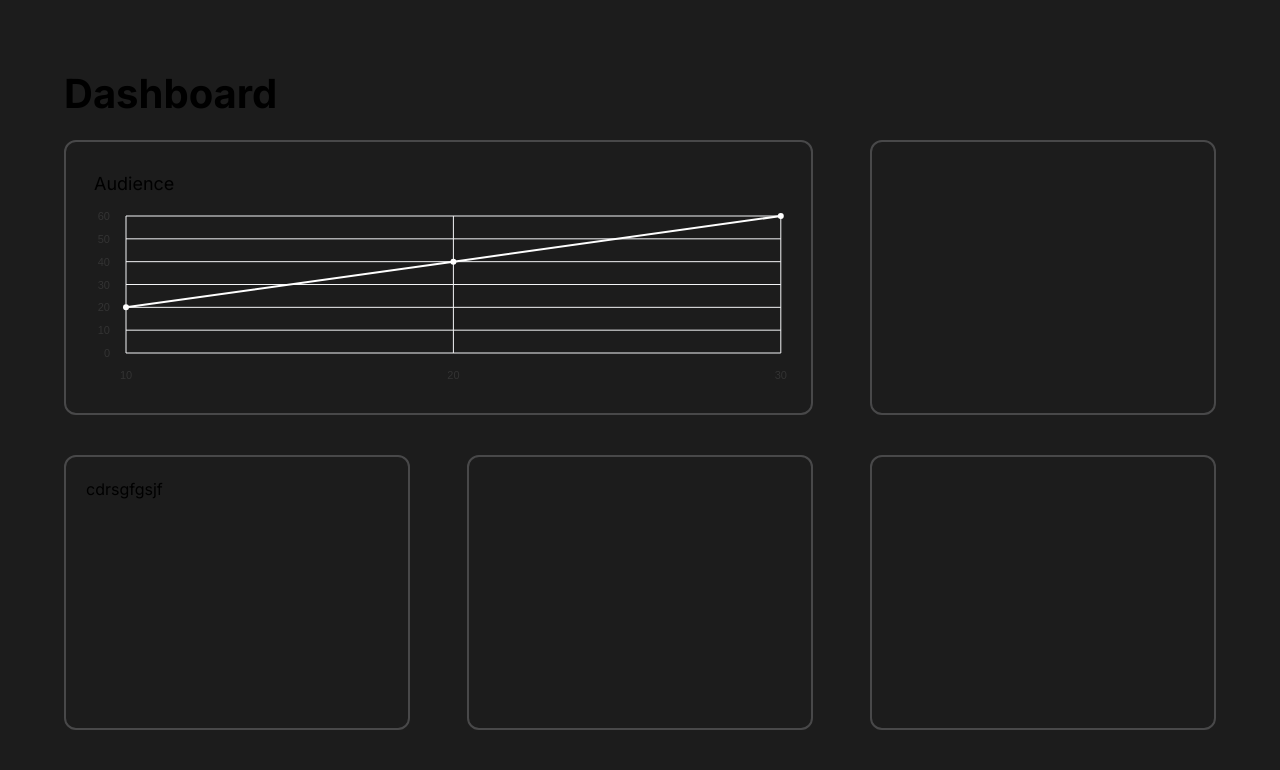
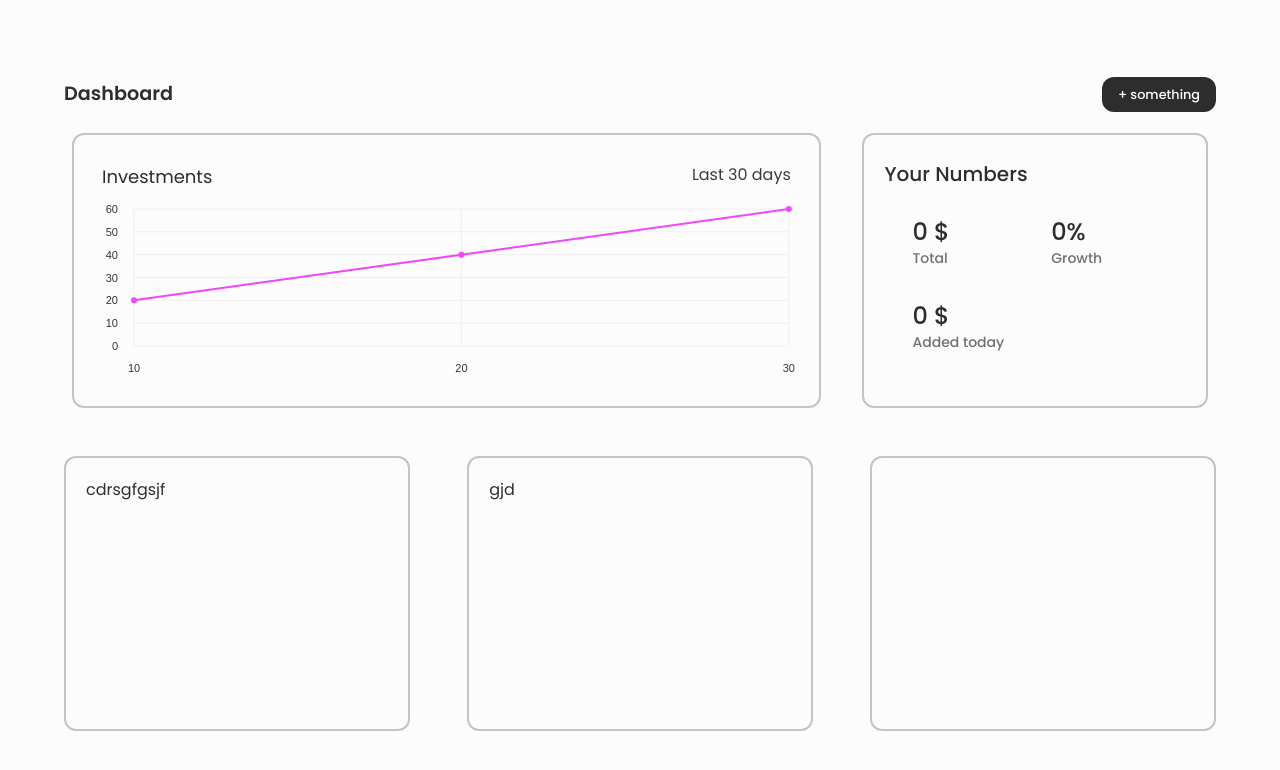
Before and after one commit to Deflated-Pappadam/Better-Funds, a Next.js app: page /business/dashboard in a window 1280 px wide. Shown: the top 770 px of the page. Built offline with nearby package versions, Linux system fonts and the light colour scheme.

Commit message:
update: dashboard

```diff
--- a/app/business/dashboard/page.tsx
+++ b/app/business/dashboard/page.tsx
@@ -1,112 +1,60 @@
-'use client'
-import React, { ClassAttributes, HTMLAttributes } from 'react'
-import { ResponsiveLine } from '@nivo/line'
+"use client";
+import React, { ClassAttributes, HTMLAttributes } from "react";
+import { ResponsiveLine } from "@nivo/line";
+import { CurvedlineChart } from "@/app/components/CurvedGraph";
 
 function page() {
   return (
-    <div className='max-w-screen bg-[#1c1c1c] min-h-screen pt-[5%] px-[5%]'>
-      <h1 className='font-bold text-[2.5em] mb-4'>Dashboard</h1>
-      <div className='flex flex-col w-full gap-10'>
-        <div className='flex w-full justify-between'>
-          <div className='w-[65%] h-[275px] border-slate-50/20 border-2 rounded-xl p-5 flex flex-col justify-between'>
-            <h1 className='text-lg m-2 '>Audience</h1>
-            <CurvedlineChart className='w-full h-[200px]'/>
+    <div className="min-h-screen bg-[#fcfcfc]  pt-[5%] px-[5%] poppins-regular text-[#2d2d2d]">
+      <div className="w-full flex justify-between items-center mx-auto py-[1vw]">
+        <div className="text-[1.5vw] poppins-semibold text-[#2d2d2d] ">
+          Dashboard
+        </div>
+        <button className="text-[1vw] bg-[#2d2d2d]  text-white poppins-medium px-4 py-2 rounded-xl">
+          + something
+        </button>
+      </div>
+      <div className="flex flex-col w-full gap-10">
+        <div className="flex md:flex-row flex-col w-full justify-between">
+          <div className="md:w-[65%] h-[275px] border-[#38383848] border-2 rounded-xl p-5 m-2 flex flex-col justify-between">
+            <div className="flex justify-between">
+              <h1 className="text-lg m-2 text-[#2d2d2d] ">Investments</h1>
+              <h1 className="text-md m-2 text-[#3b3b3b] ">Last 30 days</h1>
+            </div>
+            <CurvedlineChart className="w-full h-[200px]" />
           </div>
-          <div className='w-[30%] h-[275px] border-slate-50/20 border-2 rounded-xl p-5'>
-
+          <div className="flex flex-col md:w-[30%] h-[275px]  justify-center border-[#38383848] border-2 rounded-xl  poppins-medium text-xl p-5 m-2">
+            Your Numbers
+            <div className="grid grid-cols-2 p-3">
+            <div className="p-4">
+              <h1 className="text-2xl">0 $</h1>
+              <h2 className="text-sm text-[#3d3d3dba]">Total</h2>
+            </div>
+            <div className="p-4">
+              <h1 className="text-2xl">0%</h1>
+              <h2 className="text-sm text-[#3d3d3dba]">Growth</h2>
+            </div>
+            <div className="p-4">
+              <h1 className="text-2xl">0 $</h1>
+              <h2 className="text-sm text-[#3d3d3dba]">Added today</h2>
+            </div>
+            </div>
           </div>
         </div>
-        <div className='flex justify-between'>
-        <div className='w-[30%] h-[275px] border-slate-50/20 border-2 rounded-xl p-5'>
+        <div className="flex justify-between">
+          <div className="w-[30%] h-[275px] border-[#38383848] border-2 rounded-xl p-5 ">
             cdrsgfgsjf
           </div>
-          <div className='w-[30%] h-[275px] border-slate-50/20 border-2 rounded-xl p-5'>
+          <div className="w-[30%] h-[275px] border-[#38383848] border-2 rounded-xl p-5">
+            gjd
           </div>
-          <div className='w-[30%] h-[275px] border-slate-50/20 border-2 rounded-xl p-5'>
-          </div>
+          <div className="w-[30%] h-[275px] border-[#38383848] border-2 rounded-xl p-5"></div>
         </div>
       </div>
     </div>
-  )
+  );
 }
 
-function CurvedlineChart(
-  props: JSX.IntrinsicAttributes &
-    ClassAttributes<HTMLDivElement> &
-    HTMLAttributes<HTMLDivElement>
-) {
-  return (
-    <div {...props}>
-      <ResponsiveLine
-        data={[
-          {
-            id: "Contributions",
-            // data: investments.map((d) => ({
-            //   x: d.data.Name,
-            //   y: d.data.totalInvested,
-            // })),
-            data:[
-              {
-                x:10,
-                y:20
-              },
-              {
-                x:20,
-                y:40
-              },
-              {
-                x:30,
-                y:60
-              }
-            ]
-          },
-        ]}
-        margin={{ top: 10, right: 10, bottom: 40, left: 40 }}
-        xScale={{
-          type: "point",
-        }}
-        yScale={{
-          type: "linear",
-          min: 0,
-          max: "auto",
-        }}
-        curve="monotoneX"
-        axisTop={null}
-        axisRight={null}
-        axisBottom={{
-          tickSize: 0,
-          tickPadding: 16,
-        }}
-        axisLeft={{
-          tickSize: 0,
-          tickValues: 5,
-          tickPadding: 16,
-        }}
-        colors={["#ffffff", "#ffffff"]}
-        pointSize={6}
-        useMesh={true}
-        gridYValues={6}
-        theme={{
-          tooltip: {
-            chip: {
-              borderRadius: "9999px",
-            },
-            container: {
-              fontSize: "12px",
-              textTransform: "capitalize",
-              borderRadius: "6px",
-            },
-          },
-          grid: {
-            line: {
-              stroke: "#f3f4f6",
-            },
-          },
-        }}
-        role="application"
-      />
-    </div>
-  );
-      }
 
-export default page
+
+export default page;
--- /dev/null
+++ b/app/components/CurvedGraph.tsx
@@ -0,0 +1,83 @@
+"use client";
+import React, { ClassAttributes, HTMLAttributes } from "react";
+import { ResponsiveLine } from "@nivo/line";
+
+export function CurvedlineChart(
+    props: JSX.IntrinsicAttributes &
+      ClassAttributes<HTMLDivElement> &
+      HTMLAttributes<HTMLDivElement>
+  ) {
+    return (
+      <div {...props}>
+        <ResponsiveLine
+          data={[
+            {
+              id: "Contributions",
+              // data: investments.map((d) => ({
+              //   x: d.data.Name,
+              //   y: d.data.totalInvested,
+              // })),
+              data: [
+                {
+                  x: 10,
+                  y: 20,
+                },
+                {
+                  x: 20,
+                  y: 40,
+                },
+                {
+                  x: 30,
+                  y: 60,
+                },
+              ],
+            },
+          ]}
+          margin={{ top: 10, right: 10, bottom: 40, left: 40 }}
+          xScale={{
+            type: "point",
+          }}
+          yScale={{
+            type: "linear",
+            min: 0,
+            max: "auto",
+          }}
+          curve="monotoneX"
+          axisTop={null}
+          axisRight={null}
+          axisBottom={{
+            tickSize: 0,
+            tickPadding: 16,
+          }}
+          axisLeft={{
+            tickSize: 0,
+            tickValues: 5,
+            tickPadding: 16,
+          }}
+          colors={["#f147fb", "#e5ef55", "#f147fb"]}
+          pointSize={6}
+          useMesh={true}
+          gridYValues={6}
+          theme={{
+            tooltip: {
+              chip: {
+                borderRadius: "9999px",
+              },
+              container: {
+                fontSize: "15px",
+                textTransform: "capitalize",
+                borderRadius: "6px",
+                color: "#1d1d1d",
+              },
+            },
+            grid: {
+              line: {
+                stroke: "#f3eeee",
+              },
+            },
+          }}
+          role="application"
+        />
+      </div>
+    );
+        }
--- a/app/contributor/dashboard/page.tsx
+++ b/app/contributor/dashboard/page.tsx
@@ -1,15 +1,57 @@
-import React from 'react'
+"use client";
+import React from "react";
+import { CurvedlineChart } from "@/app/components/CurvedGraph";
 
 function page() {
   return (
-    <div className='flex min-h-screen justify-center items-center bg-[#1d1d1d]'>
-      <div className='w-[85%] flex justify-between items-center mx-auto'>
-      <div className='text-[1.5vw] poppins-semibold '>Dashboard</div>
-      <button className='text-[1vw] bg-white text-[#2d2d2d] poppins-medium px-4 py-2 rounded-xl' >+ something</button>
+    <div className="min-h-screen bg-[#fcfcfc]  pt-[5%] px-[5%] poppins-regular text-[#2d2d2d]">
+      <div className="w-full flex justify-between items-center mx-auto py-[1vw]">
+        <div className="text-[1.5vw] poppins-semibold text-[#2d2d2d] ">
+          Dashboard
+        </div>
+        <button className="text-[1vw] bg-[#2d2d2d]  text-white poppins-medium px-4 py-2 rounded-xl">
+          + something
+        </button>
       </div>
+      <div className="flex flex-col w-full gap-10">
+        <div className="flex md:flex-row flex-col w-full justify-between">
+          <div className="md:w-[70%] h-[275px] border-[#38383848] border-2 rounded-xl p-5 m-2 flex flex-col justify-between">
+            <div className="flex justify-between">
+              <h1 className="text-lg m-2 text-[#2d2d2d] ">Investments</h1>
+              <h1 className="text-md m-2 text-[#3b3b3b] ">Last 30 days</h1>
+            </div>
+            <CurvedlineChart className="w-full h-[200px]" />
+          </div>
+          <div className="flex flex-col md:w-[30%] h-[275px]  justify-center border-[#38383848] border-2 rounded-xl  poppins-medium text-xl p-5 m-2">
+            Your Numbers
+            <div className="grid grid-cols-2 p-3">
+            <div className="p-4">
+              <h1 className="text-2xl">0 $</h1>
+              <h2 className="text-sm text-[#3d3d3dba]">Total</h2>
+            </div>
+            <div className="p-4">
+              <h1 className="text-2xl">0%</h1>
+              <h2 className="text-sm text-[#3d3d3dba]">Growth</h2>
+            </div>
+            <div className="p-4">
+              <h1 className="text-2xl">0 $</h1>
+              <h2 className="text-sm text-[#3d3d3dba]">Added today</h2>
+            </div>
+            </div>
+          </div>
+        </div>
+        <div className="flex justify-between">
+          <div className="w-[70%] h-[275px] border-[#38383848] border-2 rounded-xl p-5 m-2">
+            <h1 className="text-[1.5vw]">Your Investments</h1>
+          </div>
 
+          <div className="w-[30%] h-[275px] border-[#38383848] border-2 rounded-xl p-5 m-2"></div>
+        </div>
+      </div>
     </div>
-  )
+  );
 }
 
-export default page
+
+
+export default page;
```
